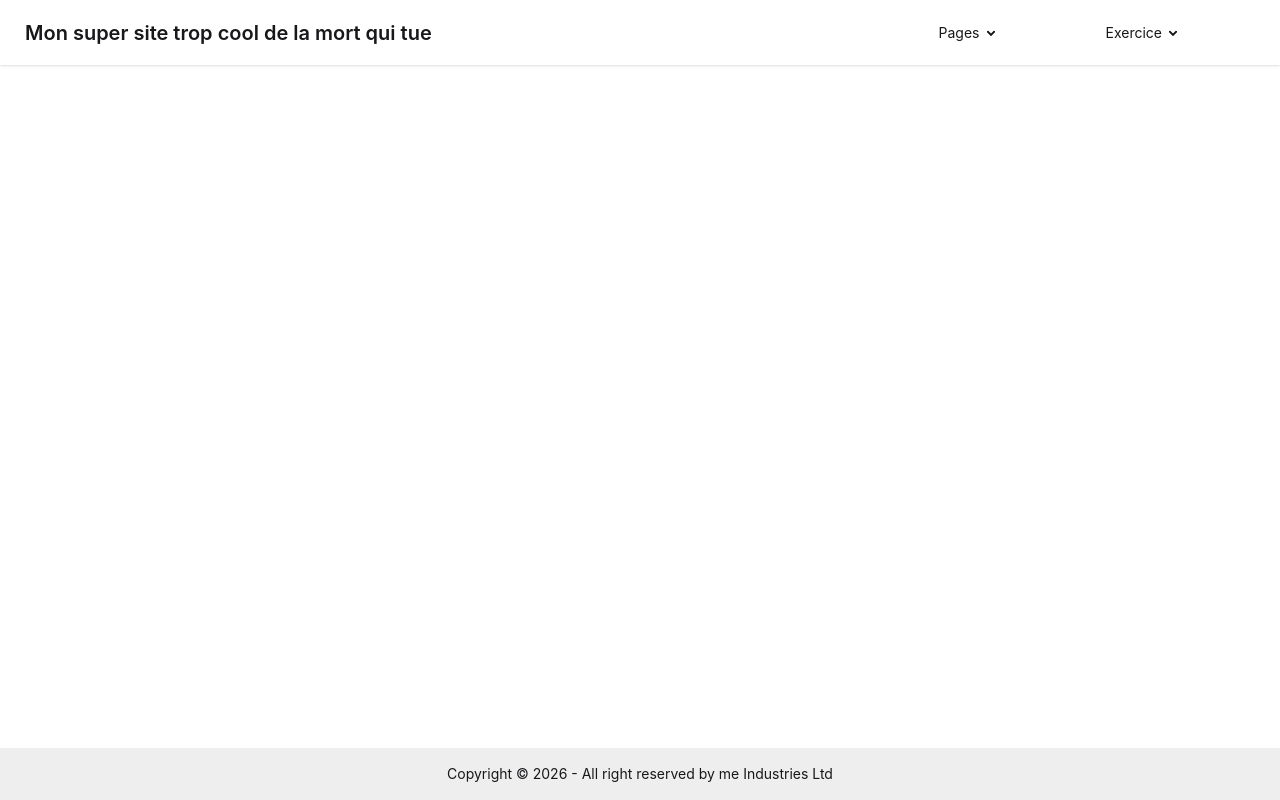
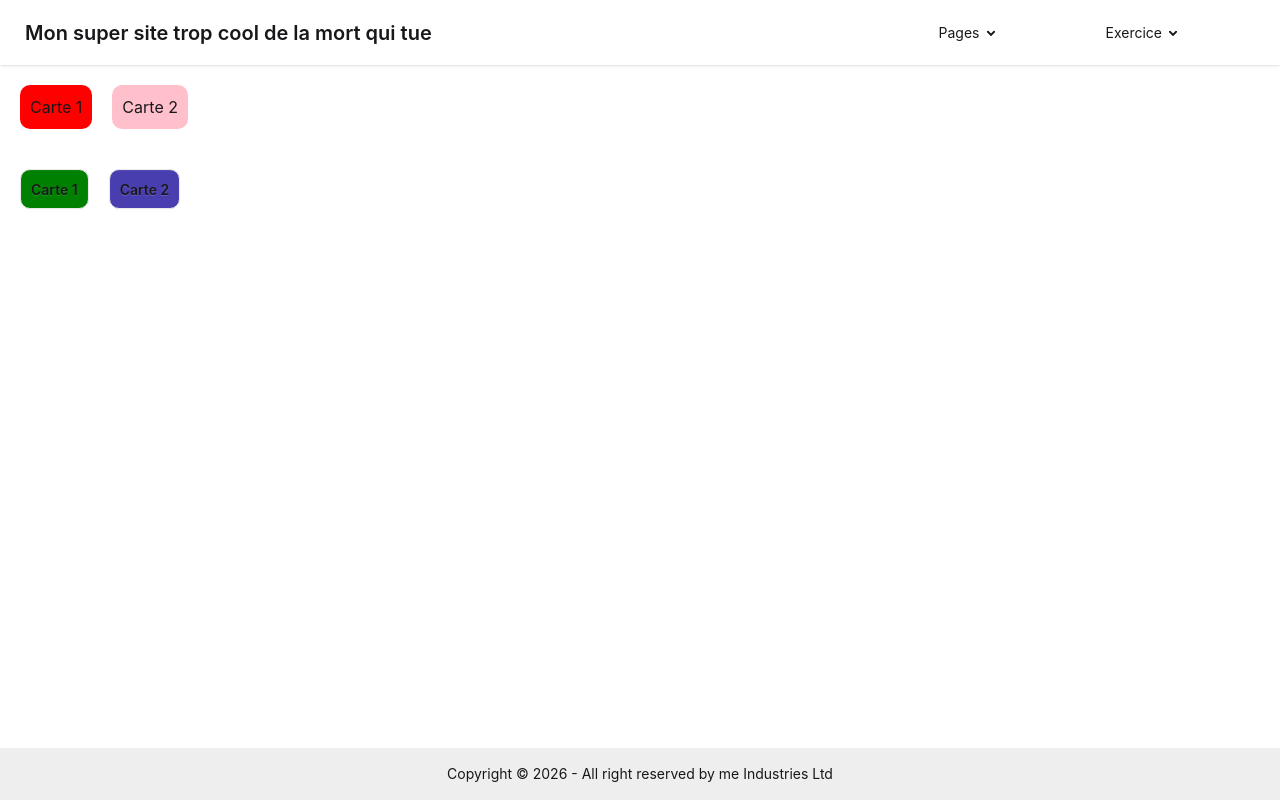
Before and after one commit to Qcivel/CDA-Project-vue, a Vue app: page /dynamicStyling in a window 1280 px wide. Built offline with nearby package versions, Linux system fonts and the light colour scheme.

Commit message:
TP Dynamic Styling

```diff
--- a/src/components/AppHeader.vue
+++ b/src/components/AppHeader.vue
@@ -28,6 +28,7 @@
                             <li><a><RouterLink to="/textInterpolation">Text Interpolation</RouterLink></a></li>
                             <li><a><RouterLink to="/VBind">La directive v-bind</RouterLink></a></li>
                             <li><a><RouterLink to="/eventBinding">TP Event Binding</RouterLink></a></li>
+                            <li><a><RouterLink to="/dynamicStyling">TP Dynamic Styling</RouterLink></a></li>
                         </ul>
                 </details>
             </li>
--- a/src/router/index.js
+++ b/src/router/index.js
@@ -42,6 +42,11 @@ const router = createRouter({
             name: "eventBinding",
             component: ()=> import("../views/EventBinding.vue")
         },
+        {
+            path: "/dynamicStyling",
+            name: "dynamicStyling",
+            component: ()=> import("../views/DynamicStyling.vue")
+        },
     ]
 });
 export default router;
--- /dev/null
+++ b/src/views/DynamicStyling.vue
@@ -0,0 +1,57 @@
+<template>
+    <div class="card">
+        <div class="updateStyle">
+            <button :style="{backgroundColor: btn1=== true ? 'red':'aqua' }" @click="switchStyle1()"> Carte 1</button>
+            <button :style="{backgroundColor: btn2=== true ? 'pink':'green' }" @click="switchStyle2()"> Carte 2</button>
+        </div>
+        <div class="updateStyle">
+            <button :class="['btn', {changeClass1: btn3 }]" @click="switchClass1()"> Carte 1</button>
+            <button  :class="['btn', {changeClass2: btn4 }]" @click="switchClass2()"> Carte 2</button>
+        </div>
+    </div>
+</template>
+
+<script setup lang='js'>
+import { ref } from 'vue'
+
+let btn1 = ref(true);
+let btn2 = ref(true);
+let btn3 = ref(true);
+let btn4 = ref(true);
+
+function switchStyle1(){
+    btn1.value = !btn1.value;
+}
+function switchStyle2(){
+    btn2.value = !btn2.value;
+}
+
+function switchClass1(){
+    btn3.value = !btn3.value;
+}
+function switchClass2(){
+    btn4.value = !btn4.value;
+}
+</script>
+
+<style scoped lang="css">
+.updateStyle{
+    display: flex;
+    margin: 10px;
+    border-radius: 10px;
+}
+button{
+    border-radius: 10px;
+    margin: 10px;
+    padding: 10px;
+}
+
+.changeClass1{
+    background-color: green;
+    border-radius: 10px;
+}
+.changeClass2{
+    background-color: rgb(73, 62, 175);
+    border-radius: 10px;
+}
+</style>
```
